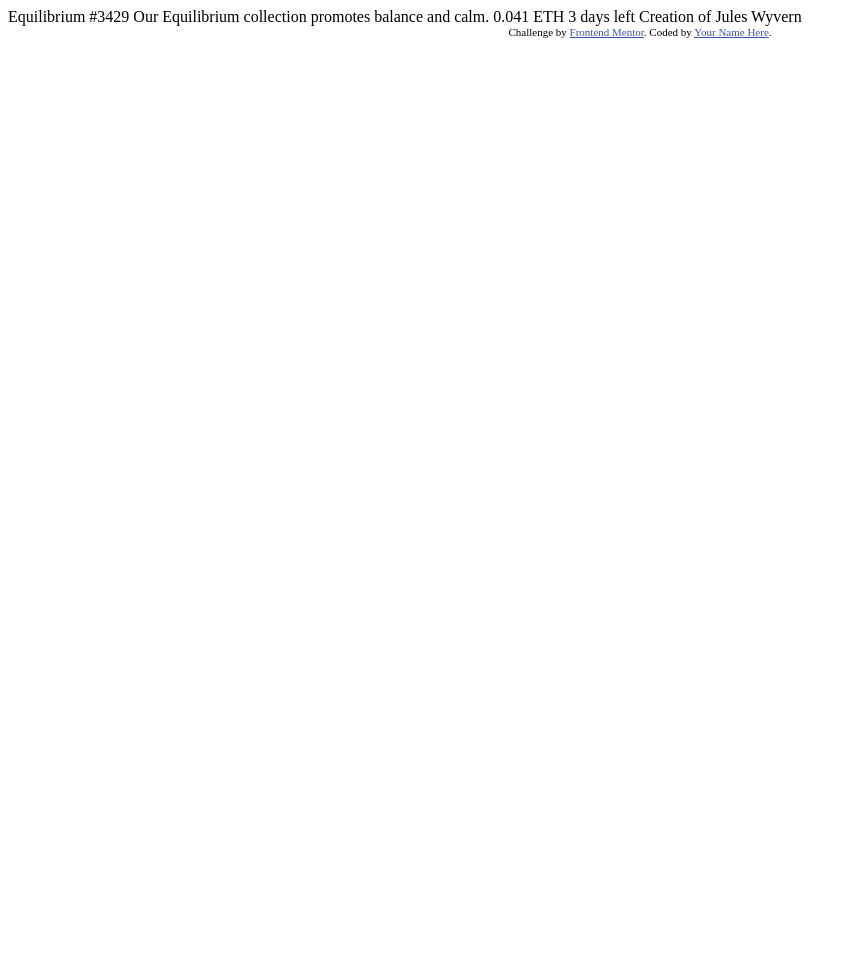
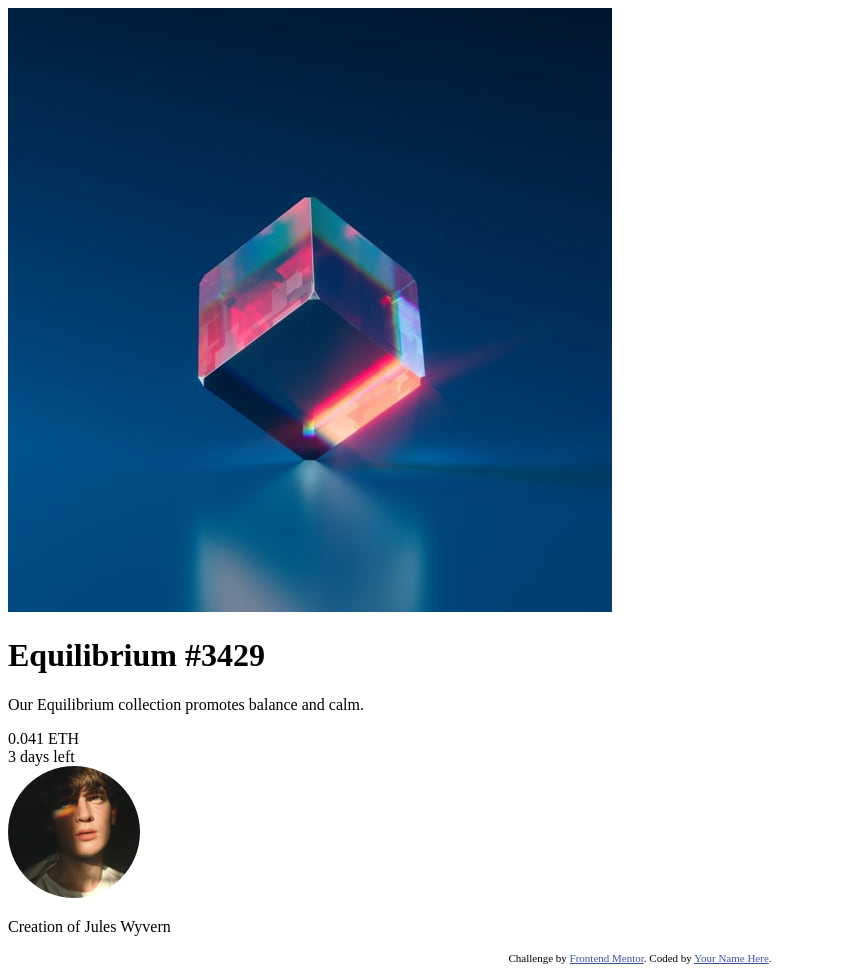
Before and after one commit to erminski/NFT-preview-card, a plain HTML site: page index.html in a window 1280 px wide. Shown: the whole page, without its empty margins (0-857 px from the left). Before the commit the page ends 800 px from the top, so only its background shows below. Drawn offline with Linux system fonts and the light colour scheme.

Commit message:
finish index.html

```diff
--- a/index.html
+++ b/index.html
@@ -27,9 +27,28 @@
     </style>
   </head>
   <body>
-    <main></main>
-    Equilibrium #3429 Our Equilibrium collection promotes balance and calm.
-    0.041 ETH 3 days left Creation of Jules Wyvern
+    <main>
+      <div class="component">
+        <div class="nft-container">
+          <img src="./images/image-equilibrium.jpg" alt="equilibrium nft" />
+        </div>
+        <div class="text-container">
+          <h1 class="title">Equilibrium #3429</h1>
+          <p class="title-text">
+            Our Equilibrium collection promotes balance and calm.
+          </p>
+        </div>
+        <div class="nft-info">
+          <div class="price">0.041 ETH</div>
+          <div class="days">3 days left</div>
+        </div>
+        <div class="divider"></div>
+        <div class="created">
+          <img src="/images/image-avatar.png" alt="avatar" />
+          <p>Creation of <span class="creator"> Jules Wyvern </span></p>
+        </div>
+      </div>
+    </main>
 
     <footer class="attribution">
       Challenge by
```
